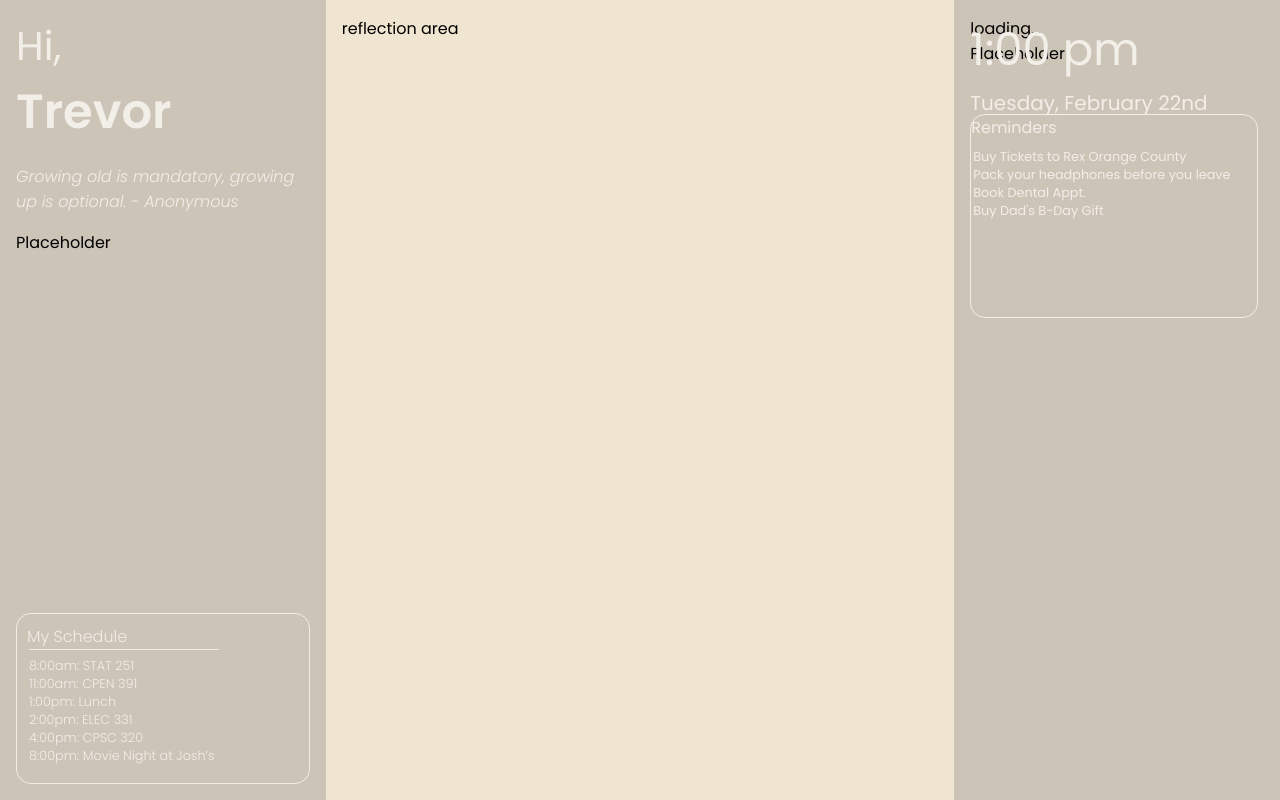
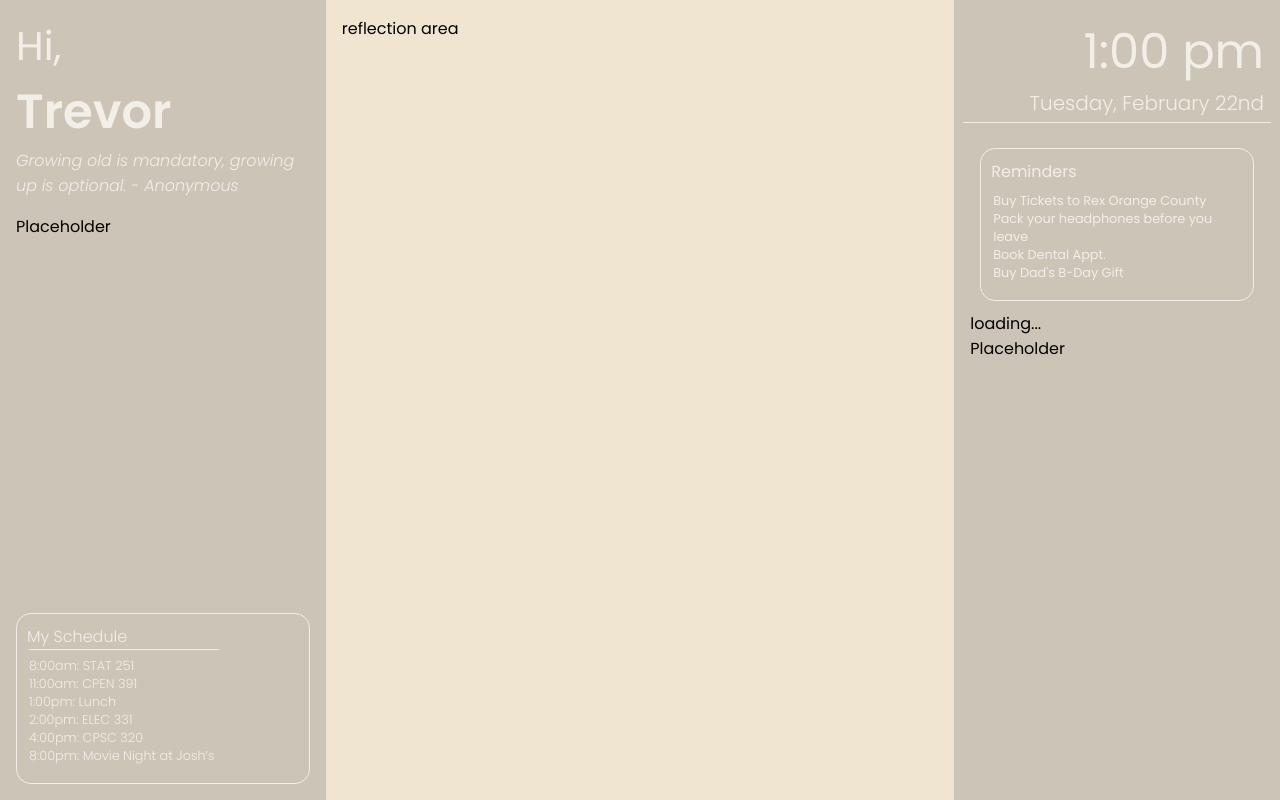
Before and after one commit to janishjit/smart_mirror, a React (Create React App) app: page / in a window 1280 px wide. Built offline with nearby package versions, Linux system fonts and the light colour scheme; no server answers.

Commit message:
change absolute positioning for flexbox

```diff
--- a/src/DateTime/DateTime.module.css
+++ b/src/DateTime/DateTime.module.css
@@ -1,32 +1,29 @@
 .date {
-    position: absolute;
-
-    font-family: Poppins;
-    font-style: normal;
-    font-weight: normal;
-    font-size: 45px;
-    line-height: 67px;
-    display: flex;
-    align-items: center;
-    text-align: center;
-
-    color: #F2EEE8;
+  font-size: 3em;
+  text-align: center;
 }
 
-.time {
-    position: absolute;
-    width: 237.92px;
-    height: 22.63px;
-    top: 71.28px;
+.container {
+  display: flex;
+  flex-direction: column;
+  align-items: flex-end;
+  position: relative;
+}
 
-    font-family: Poppins;
-    font-style: normal;
-    font-weight: normal;
-    font-size: 20px;
-    line-height: 30px;
-    display: flex;
-    align-items: center;
-    text-align: center;
+.container::after {
+  content: "";
+  position: absolute;
+  width: 105%;
+  height: 1px;
+  border-radius: 2px;
+  bottom: 0;
+  right: -2.5%;
+  background-color: var(--text-light);
+  margin: 15px 0;
+}
 
-    color: #F2EEE8;
+p {
+  font-size: 1.25em;
+  font-weight: lighter;
+  margin-top: 0;
 }
--- a/src/DateTime/DateTime.tsx
+++ b/src/DateTime/DateTime.tsx
@@ -3,10 +3,10 @@ import styles from "./DateTime.module.css";
 type DateTimeProps = { date: string; time: string };
 const DateTime = ({ date, time }: DateTimeProps) => {
   return (
-    <>
+    <div className={ [styles.container].join(" ") }>
       <div className={ [styles.date, "text"].join(" ") }>{ date }</div>
       <p className={ [styles.time, "text"].join(" ") }>{ time }</p>
-    </>
+    </div>
   );
 };
 
--- a/src/Reminders/Reminders.module.css
+++ b/src/Reminders/Reminders.module.css
@@ -1,14 +1,6 @@
 .container {
-    position: absolute;
-    width: 288px;
-    height: 204px;
-    /* left: 960.13px; */
-    top: 114px;
-
-    background: #CDC4B8;
-    border: 0.7px solid #F2EEE8;
-    box-sizing: border-box;
-    border-radius: 15px;
+  border: 1px solid var(--text-light);
+  border-radius: 15px;
+  padding: 10px;
+  margin: 10px;
 }
-
-.li{}
```
